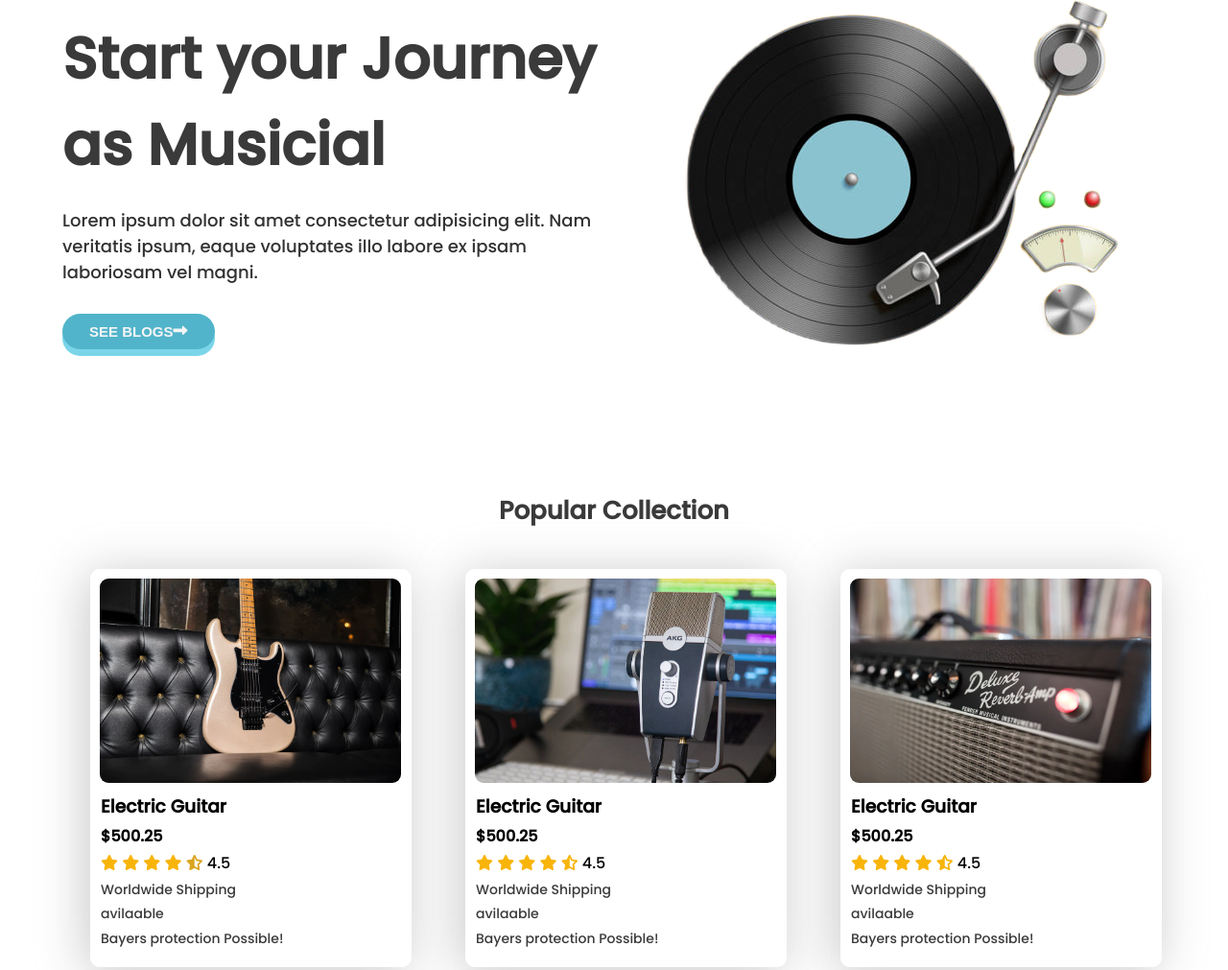
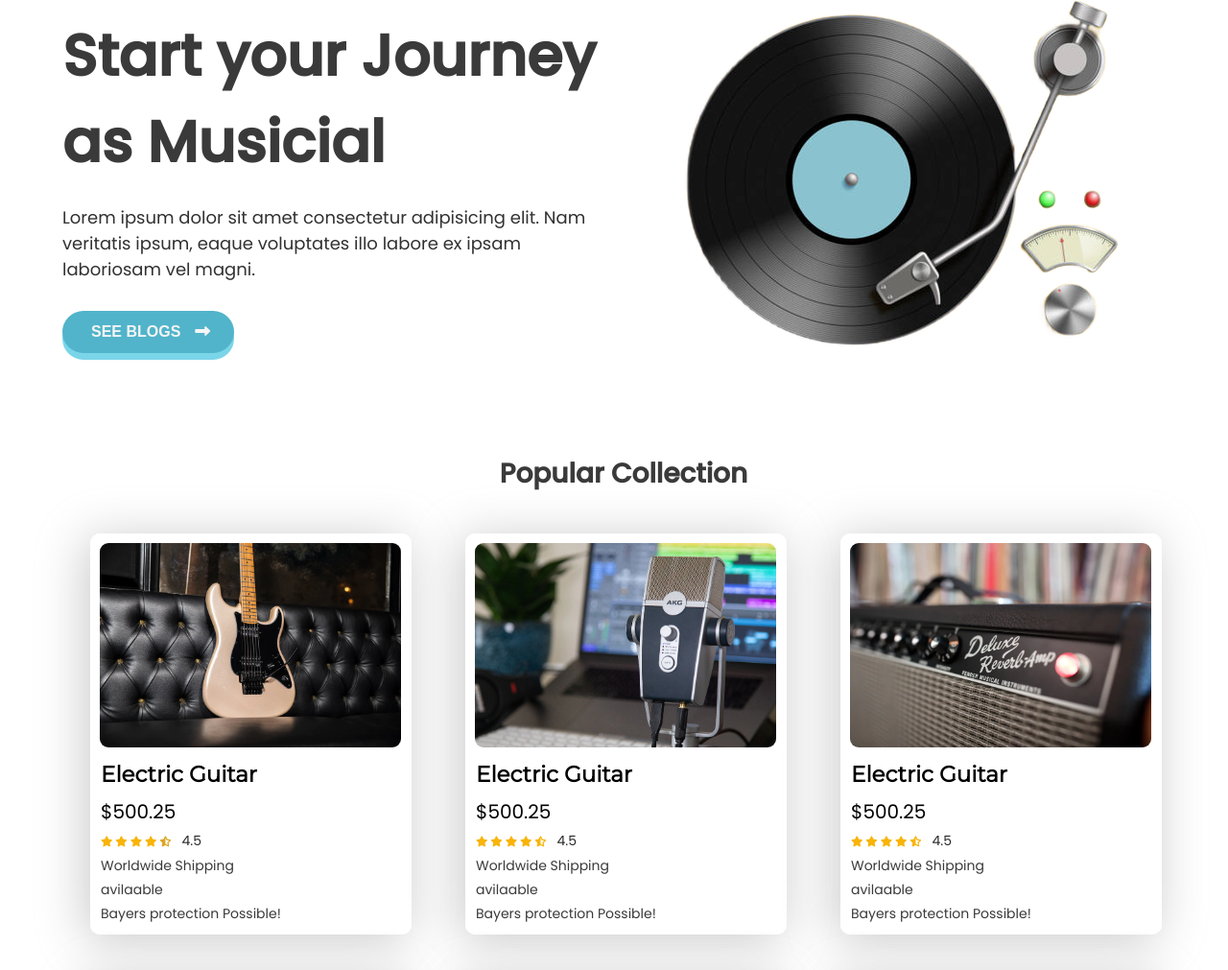
Before and after one commit to bipumj/Guitar_and_Gears, a plain HTML site: page index.html in a window 1280 px wide. Shown: the part 182-1193 px from the top of the page at 96% size. Drawn offline with Linux system fonts and the light colour scheme.

Commit message:
see blogs allignment

```diff
--- a/index.html
+++ b/index.html
@@ -39,8 +39,10 @@
                 <h1 class="top-title">Start your Journey as Musicial</h1>
                 <p>Lorem ipsum dolor sit amet consectetur adipisicing elit. Nam veritatis ipsum, eaque voluptates illo
                     labore ex ipsam laboriosam vel magni.</p>
-                <button class="main-button">See Blogs
-                    <i class="fas fa-long-arrow-alt-right"></i>
+                <button class="main-button"> <a target="_blank"
+                        href="https://www.guitarcenter.com/riffs/news/guitars/top-musical-gear-trend-predictions-2022">See
+                        Blogs</a>
+                    <i class="fas fa-long-arrow-alt-right button-icon"></i>
                 </button>
             </div>
             <div>
@@ -50,7 +52,7 @@
     </section>
 
     <section class="container">
-        <h1 class="text">Popular Collection</h1>
+        <h1 class="mid-title">Popular Collection</h1>
         <div class="products">
             <div class="product">
                 <div class="thumbnail">
@@ -59,7 +61,7 @@
                 <div class="product-details">
                     <h3 class="product-title">Electric Guitar</h3>
                     <h4 class="product-price">$500.25</h4>
-                    <div>
+                    <div class="ratting">
                         <i class="fas fa-star filled"></i>
                         <i class="fas fa-star filled"></i>
                         <i class="fas fa-star filled"></i>
@@ -82,7 +84,7 @@
                 <div class="product-details">
                     <h3 class="product-title">Electric Guitar</h3>
                     <h4 class="product-price">$500.25</h4>
-                    <div>
+                    <div class="ratting">
                         <i class="fas fa-star filled"></i>
                         <i class="fas fa-star filled"></i>
                         <i class="fas fa-star filled"></i>
@@ -105,7 +107,7 @@
                 <div class="product-details">
                     <h3 class="product-title">Electric Guitar</h3>
                     <h4 class="product-price">$500.25</h4>
-                    <div>
+                    <div class="ratting">
                         <i class="fas fa-star filled"></i>
                         <i class="fas fa-star filled"></i>
                         <i class="fas fa-star filled"></i>
@@ -128,7 +130,7 @@
                 <div class="product-details">
                     <h3 class="product-title">Electric Guitar</h3>
                     <h4 class="product-price">$500.25</h4>
-                    <div>
+                    <div class="ratting">
                         <i class="fas fa-star filled"></i>
                         <i class="fas fa-star filled"></i>
                         <i class="fas fa-star filled"></i>
@@ -151,7 +153,7 @@
                 <div class="product-details">
                     <h3 class="product-title">Electric Guitar</h3>
                     <h4 class="product-price">$500.25</h4>
-                    <div>
+                    <div class="ratting">
                         <i class="fas fa-star filled"></i>
                         <i class="fas fa-star filled"></i>
                         <i class="fas fa-star filled"></i>
@@ -174,7 +176,7 @@
                 <div class="product-details">
                     <h3 class="product-title">Electric Guitar</h3>
                     <h4 class="product-price">$500.25</h4>
-                    <div>
+                    <div class="ratting">
                         <i class="fas fa-star filled"></i>
                         <i class="fas fa-star filled"></i>
                         <i class="fas fa-star filled"></i>
@@ -197,7 +199,7 @@
                 <div class="product-details">
                     <h3 class="product-title">Electric Guitar</h3>
                     <h4 class="product-price">$500.25</h4>
-                    <div>
+                    <div class="ratting">
                         <i class="fas fa-star filled"></i>
                         <i class="fas fa-star filled"></i>
                         <i class="fas fa-star filled"></i>
@@ -221,7 +223,7 @@
                 <div class="product-details">
                     <h3 class="product-title">Electric Guitar</h3>
                     <h4 class="product-price">$500.25</h4>
-                    <div>
+                    <div class="ratting">
                         <i class="fas fa-star filled"></i>
                         <i class="fas fa-star filled"></i>
                         <i class="fas fa-star filled"></i>
@@ -244,7 +246,7 @@
                 <div class="product-details">
                     <h3 class="product-title">Electric Guitar</h3>
                     <h4 class="product-price">$500.25</h4>
-                    <div>
+                    <div class="ratting">
                         <i class="fas fa-star filled"></i>
                         <i class="fas fa-star filled"></i>
                         <i class="fas fa-star filled"></i>
--- a/styles.css
+++ b/styles.css
@@ -1,5 +1,5 @@
 /* font  */
-@import url('https://fonts.googleapis.com/css2?family=PT+Sans&family=Poppins:wght@500&display=swap');
+@import url('https://fonts.googleapis.com/css2?family=Lato:wght@300&family=Montserrat:wght@300;400&family=PT+Sans&family=Poppins:wght@300;400;500&display=swap');
 *{
     margin: 0;
     padding: 0;
@@ -75,11 +75,11 @@ nav{
     margin-top: 20px;
     margin-bottom: 30px;
 }
-.main-button{
+.main-button {
     display: inline-flex;
-    font-size: 15px;
+    font-size: 16px;
     font-weight: 550;
-    padding: 10px 28px;
+    padding: 8px 25px;
     outline: none;
     border: none;
     border-radius: 25px;
@@ -94,6 +94,15 @@ nav{
 .main-button:active{
     top: 5px;
     box-shadow: 0 2px 0 #6cb1c0 ;
+}
+.main-button a{
+    text-decoration: none;
+    color: whitesmoke;
+    margin: 5px 5px;
+}
+.button-icon{
+    margin-top: 5px;
+    margin-left: 10px;
 }
 
 /* --------------------
@@ -111,7 +120,7 @@ nav{
 }
 .product {
     width: 335px;
-    height: 415px;
+    height: 418px;
     border: 1px solid white;
     border-radius: 10px ;
     box-shadow: -5px 5px 50px rgba(184, 182, 182, 0.74);
@@ -129,21 +138,36 @@ nav{
     line-height: 1.8;
     margin-left: 10px;
 }
-.text{
+.product-title{
+    font-family: 'Montserrat', sans-serif;
+    font-weight: 600;
+    font-size: 23px;
+}
+.product-price{
+    font-family: 'Poppins', sans-serif;
+    font-weight: 400;
+    font-size: 20px;
+}
+.mid-title{
     color: #3A3A3A ;
-    font-size: 26px;
+    font-size: 28px;
     text-align: center;
-    padding: 40px 0;
+    padding-bottom: 40px;
+    padding-left: 20px;
 }
 .filled{
     color: rgb(248, 180, 9);
 }
+span{
+    color: #292929 ;
+    font-size: 14px;
+    margin-left: 8px;
+}
 .half{
     color: goldenrod;
 }
-small{
-    color: #3A3A3A;
-    overflow-wrap: break-word;
+.ratting{
+    font-size: 11px;
 }
 .product-info{
     color: #3A3A3A;
```
